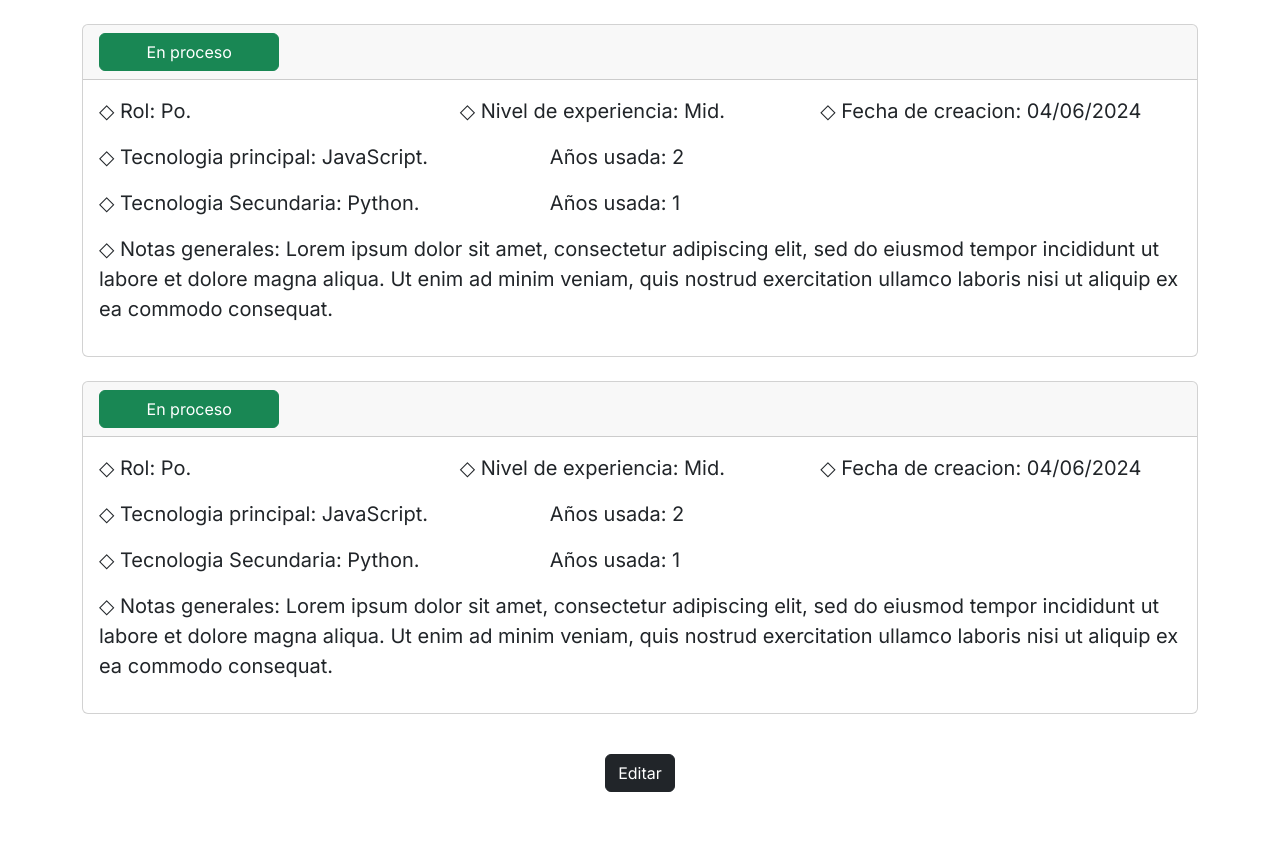
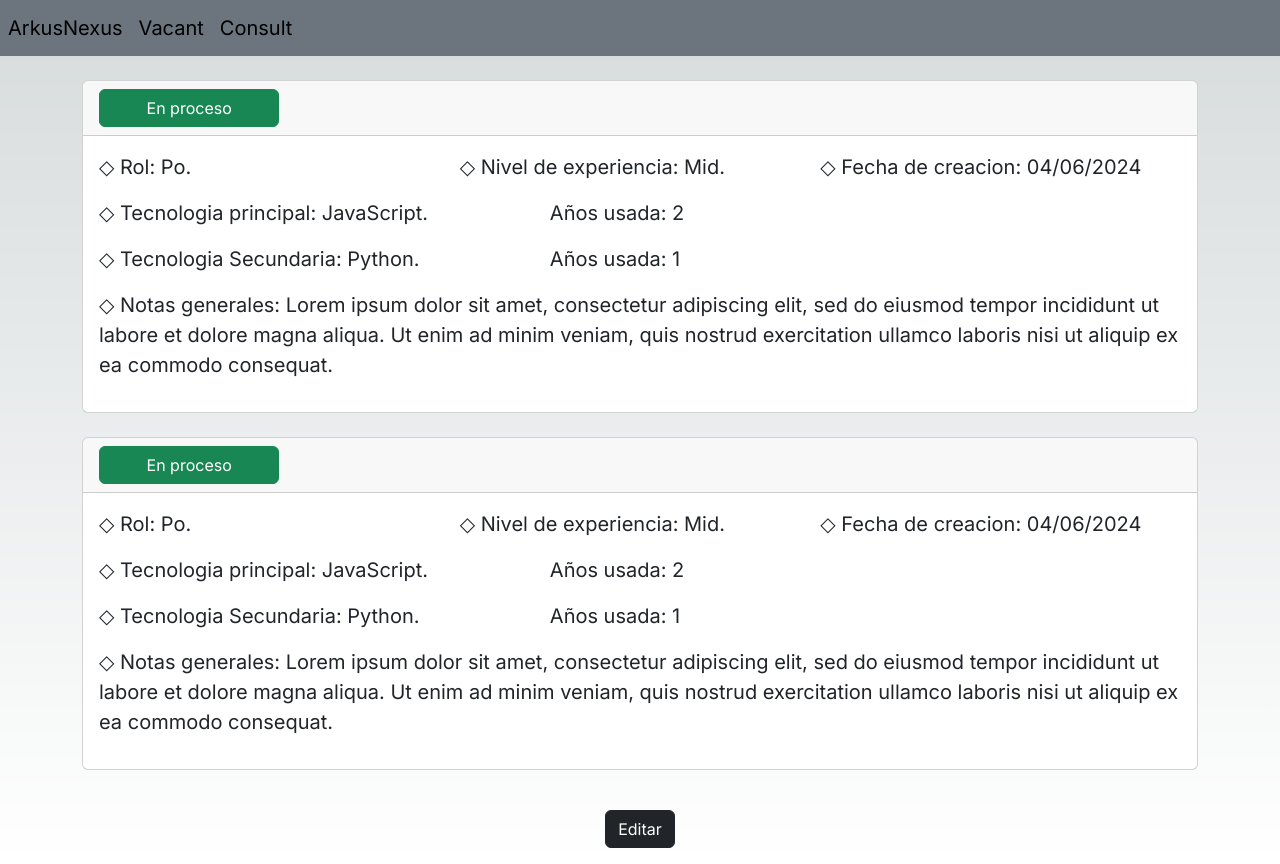
Before and after one commit to mind-request-talent/Front-End, a Next.js app: page /Vacant in a window 1280 px wide. Before the commit the page ends 808 px from the top, so only its background shows below. Built offline with nearby package versions, Linux system fonts and the light colour scheme.

Commit message:
Adding NavBar

```diff
--- a/src/app/layout.tsx
+++ b/src/app/layout.tsx
@@ -1,5 +1,6 @@
 import type { Metadata } from 'next'
 import { Inter } from 'next/font/google'
+import 'bootstrap/dist/css/bootstrap.css';
 import './globals.css'
 
 const inter = Inter({ subsets: ['latin'] })
@@ -16,7 +17,29 @@
 }) {
   return (
     <html lang="en">
-      <body className={inter.className}>{children}</body>
+      <body className={inter.className}>
+        <div className="">
+          <nav className="navbar navbar-expand-lg p-2 navbar-light bg-secondary">
+            <a className="navbar-brand" href="http://localhost:3000/">ArkusNexus</a>
+            <button className="navbar-toggler" type="button" data-toggle="collapse" data-target="#navbarNav" aria-controls="navbarNav" aria-expanded="false" aria-label="Toggle navigation">
+              <span className="navbar-toggler-icon"></span>
+            </button>
+            <div className="collapse navbar-collapse" id="navbarNav">
+              <ul className="navbar-nav">
+                <li className="nav-item active">
+                  <a className="navbar-brand" href="http://localhost:3000/Vacant">Vacant</a>
+                </li>
+                <li className="nav-item">
+                  <a className="navbar-brand" href="http://localhost:3000/Consult">Consult</a>
+                </li>
+              </ul>
+            </div>
+          </nav>
+        </div>
+
+        {children}
+
+        </body>
     </html>
   )
 }
```
